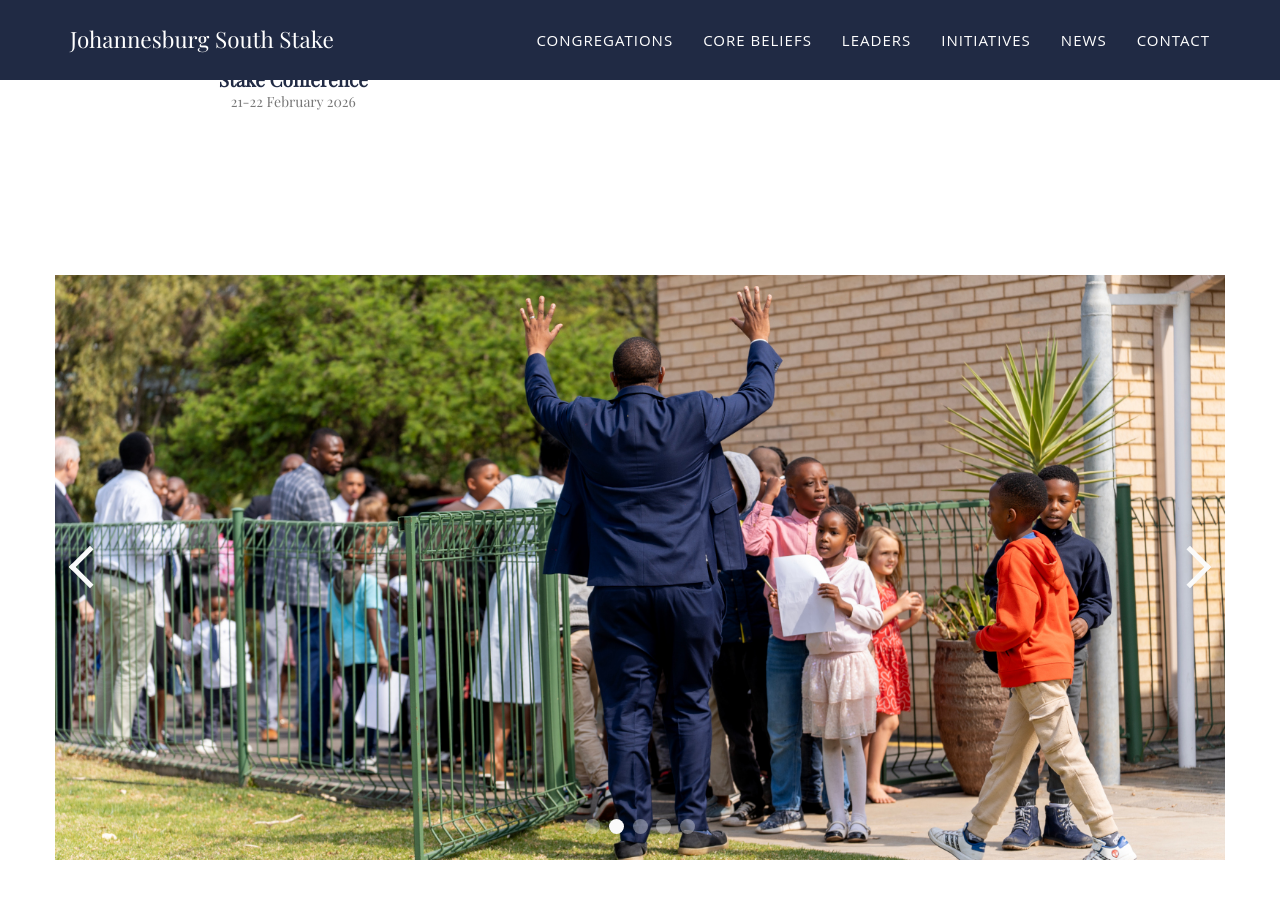
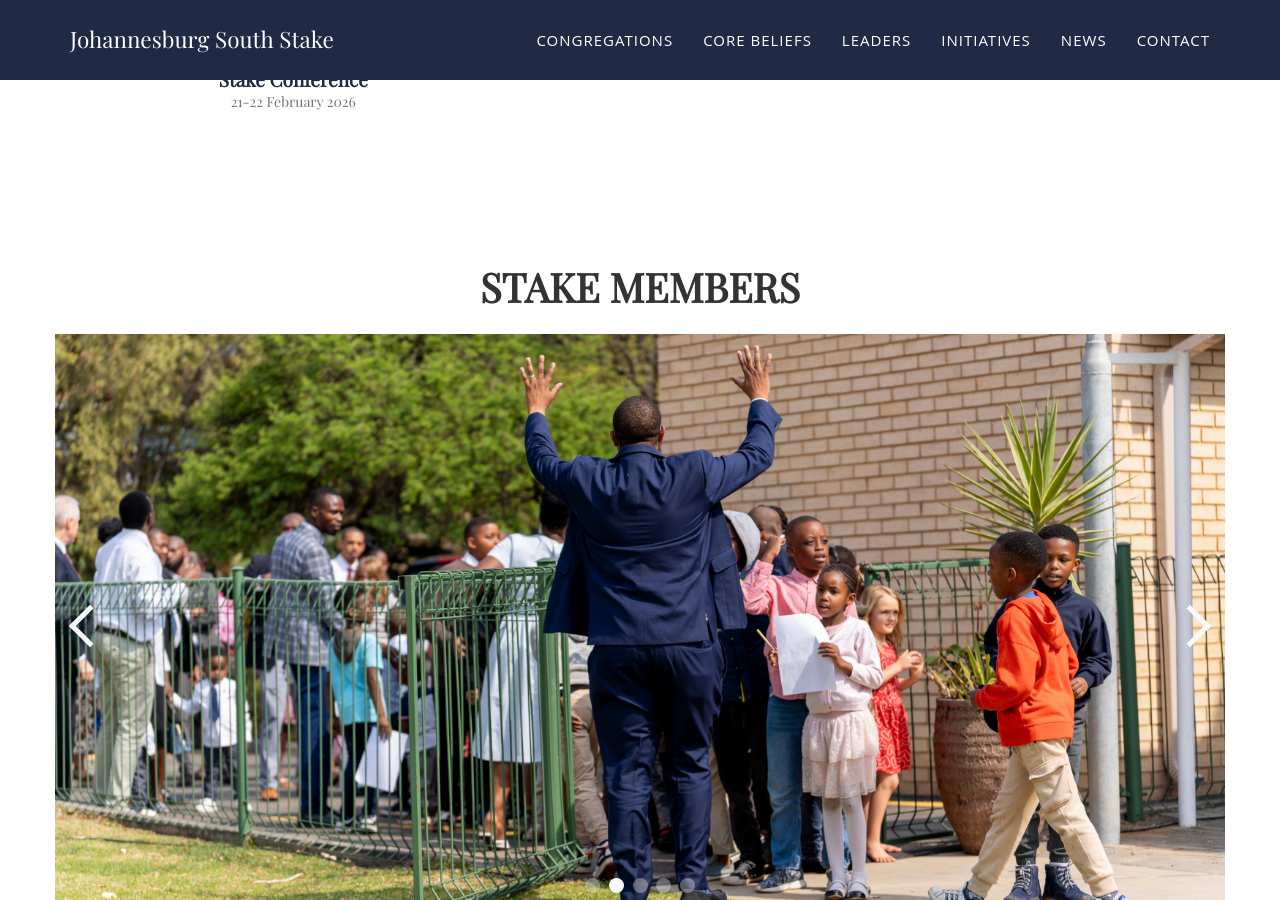
Before and after one commit to jhbsouthstake/jhbsouthstake.github.io, a Jekyll site: the page built from index.html, in a window 1280 px wide and 900 px high, scrolled down 7129 px. Built offline with Jekyll 4.4.1, drawn with Linux system fonts in a browser that asks for light colours; some web fonts are replaced; grey boxes are pictures that could not be loaded.

Commit message:
Update carousel.html

```diff
--- a/_includes/carousel.html
+++ b/_includes/carousel.html
@@ -4,6 +4,12 @@
 {% assign number = include.number | minus: 1 %}
 <section id="carousel1">
 <div class="container">
+<div class="row">
+    <div class="col-lg-12 text-center">
+          <h2 class="section-heading">Stake Members</h2>
+<!--      <h3 class="section-subheading text-muted">Lorem ipsum dolor sit amet consectetur.</h3> -->
+    </div>
+</div>
 <div class="row">
 <div class="carousel__holder">
     <div id="carousel{{ number }}" class="carousel">
@@ -44,6 +50,7 @@
 </div>
 </div>
 </div>
+
 </section>
 <style>
 .carousel__holder {width: 100%; position: relative; padding-bottom: {{ include.height }}{{ include.unit }}; margin: 1rem 0 1rem;}
```
